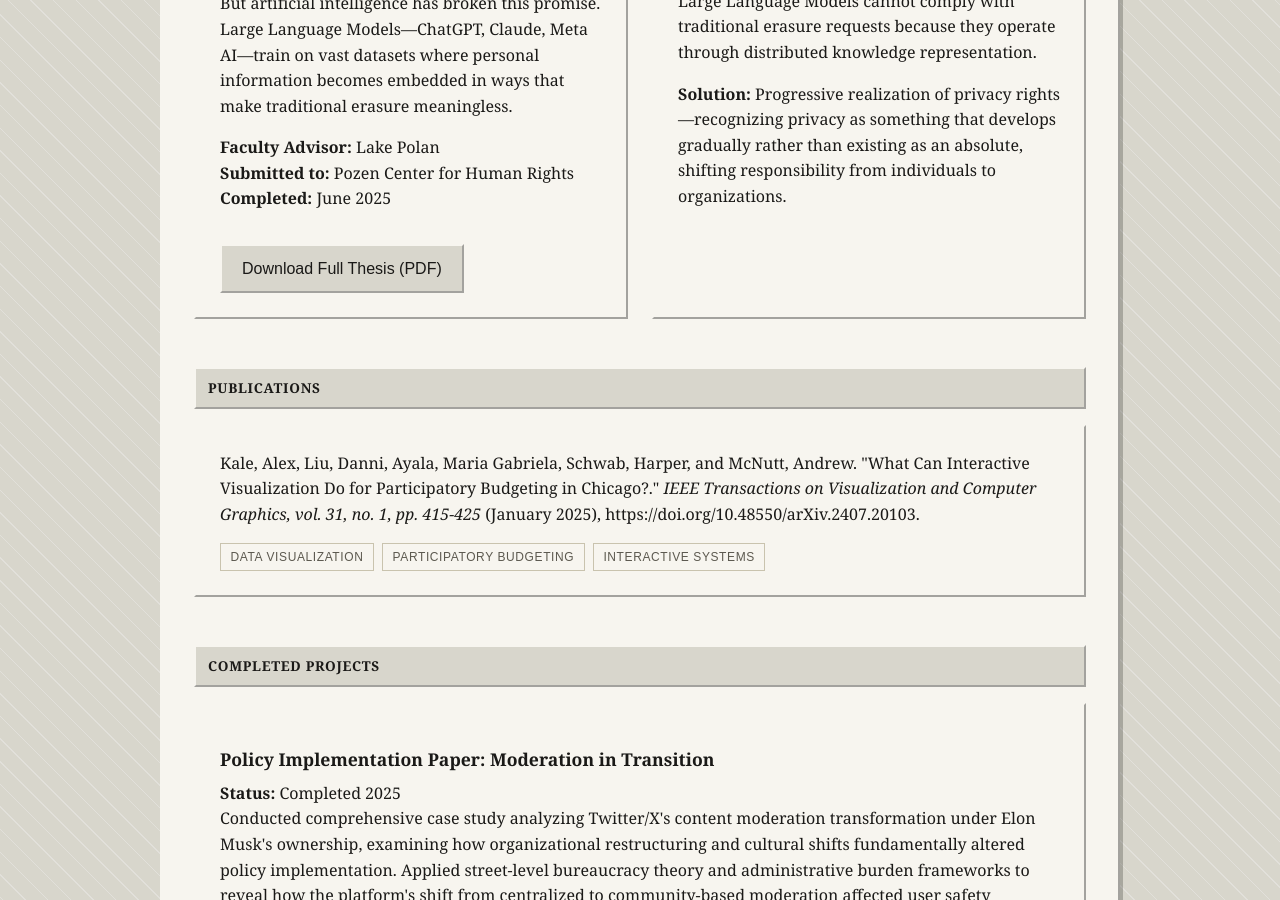
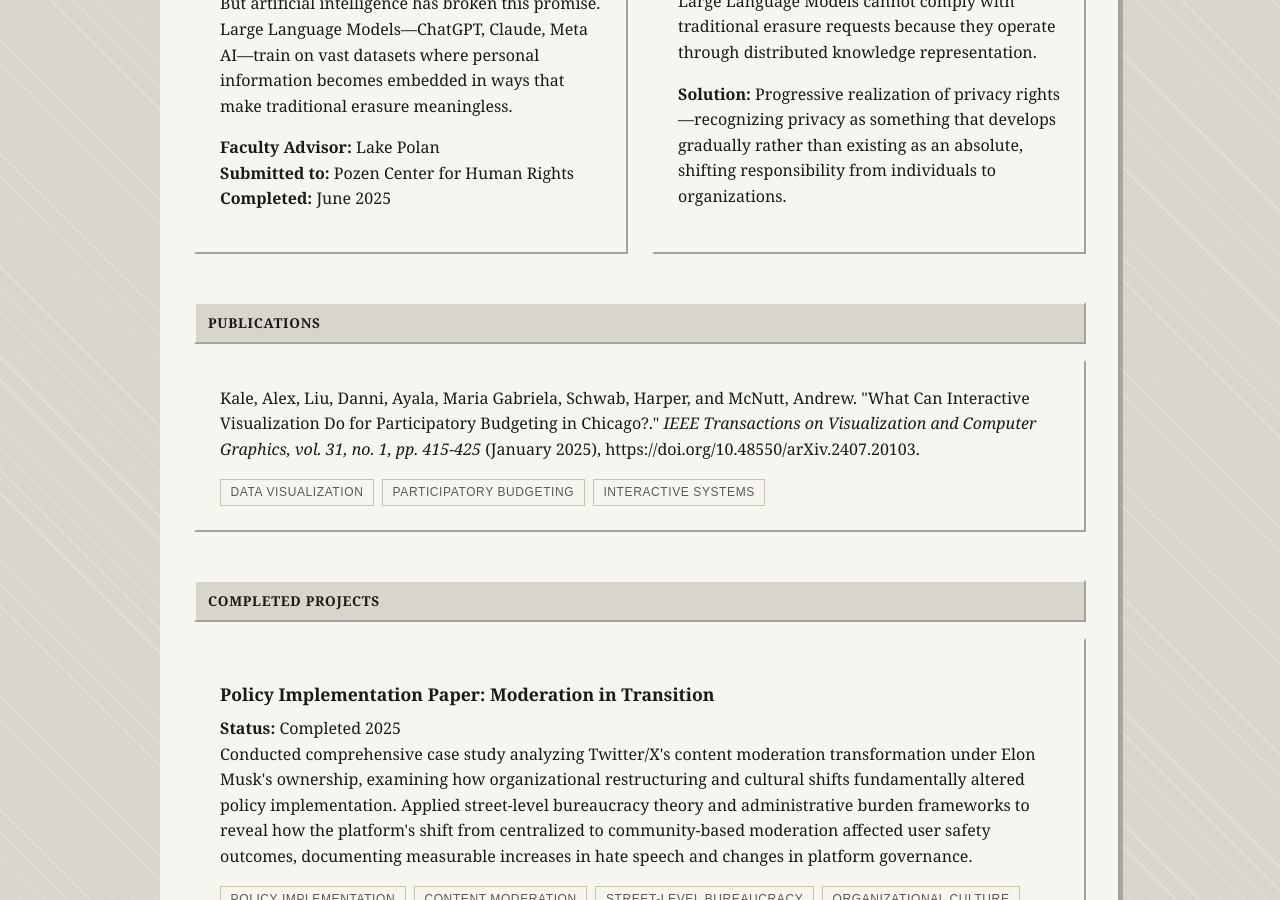
Before and after one commit to hwschwab/hwschwab.github.io, a Jekyll site: the page built from pages/research.md, in a window 1280 px wide and 900 px high, scrolled down 709 px. Built offline with Jekyll 4.4.1, drawn with Linux system fonts in a browser that asks for light colours.

Commit message:
Remove thesis PDF download link and file
Taking down direct public access to the thesis document.

```diff
--- a/pages/research.md
+++ b/pages/research.md
@@ -18,8 +18,6 @@ className: research-page
       <p><strong>Faculty Advisor:</strong> Lake Polan<br>
       <strong>Submitted to:</strong> Pozen Center for Human Rights<br>
       <strong>Completed:</strong> June 2025</p>
-
-      <a href="{{ site.baseurl }}/assets/docs/Schwab_Harper_Thesis.pdf" class="resume-download" download="">Download Full Thesis (PDF)</a>
     </div>
 
     <div class="activity-card">
```
Also changed, not shown: 1 other file.
